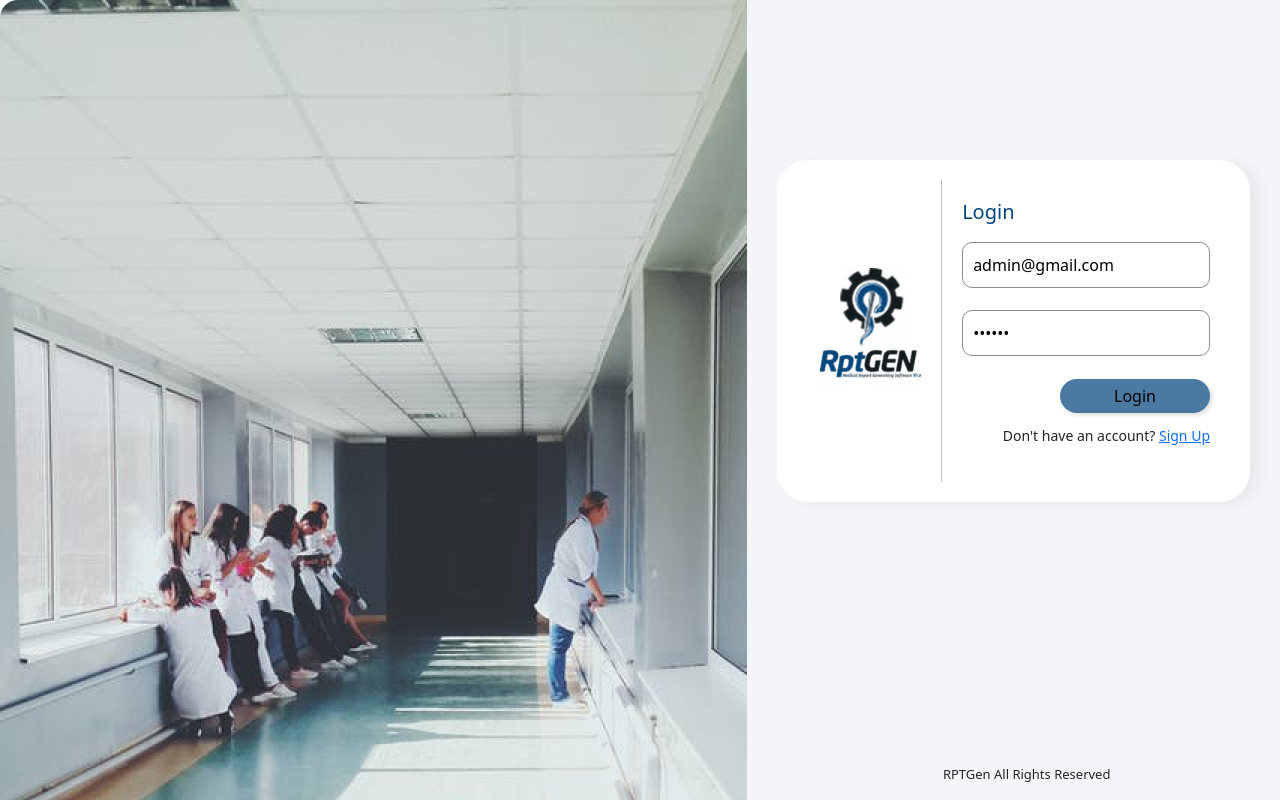
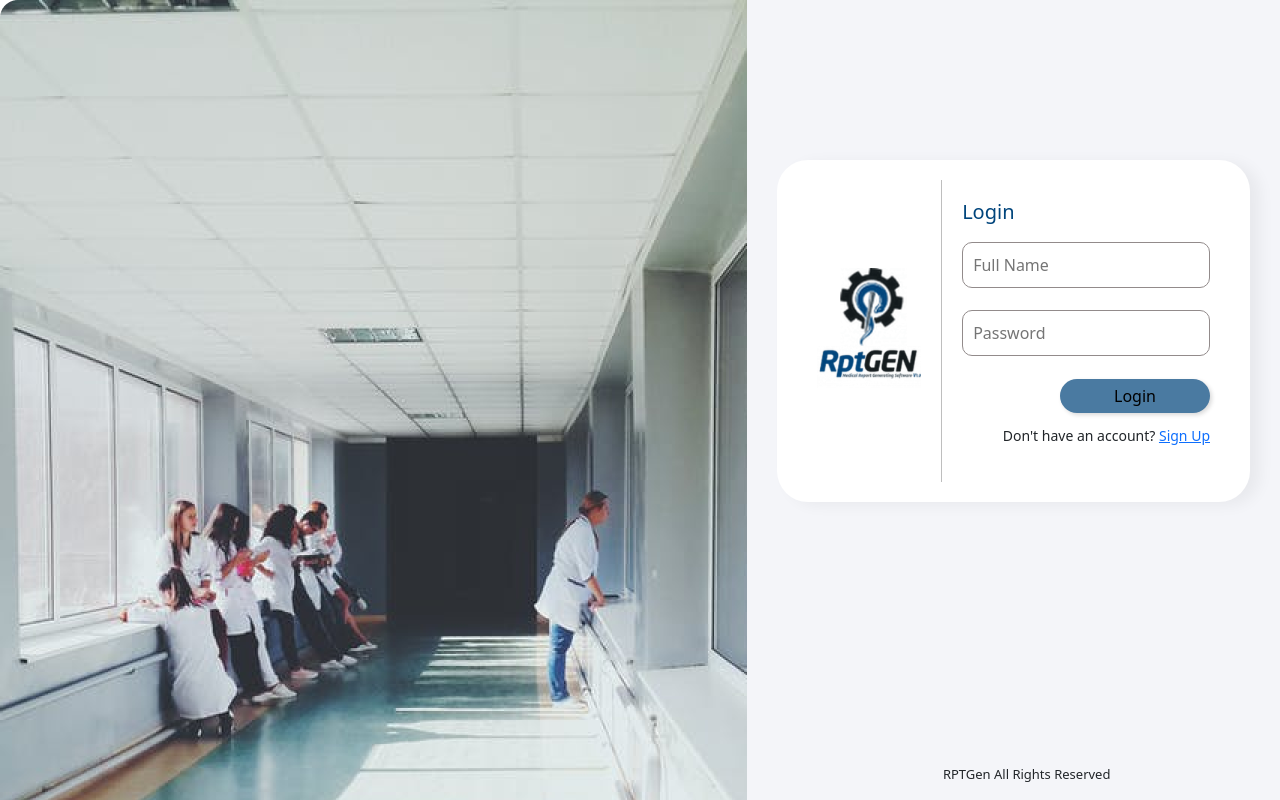
Before and after one commit to papasunnee/rptgen_frontend, a Next.js app: page / in a window 1280 px wide. Built offline with nearby package versions, Linux system fonts and the light colour scheme; no server answers.

Commit message:
update login

```diff
--- a/src/components/Login/Login.js
+++ b/src/components/Login/Login.js
@@ -12,9 +12,9 @@ function Login() {
   const router = useRouter();
   const { login } = useAuth();
 
-  const [email, setEmail] = useState("admin@gmail.com");
+  const [email, setEmail] = useState("");
   const [loading, setLoading] = useState(false);
-  const [password, setPassword] = useState("sunday");
+  const [password, setPassword] = useState("");
   const [errors, setErrors] = useState([]);
   const [status, setStatus] = useState(null);
 
```
